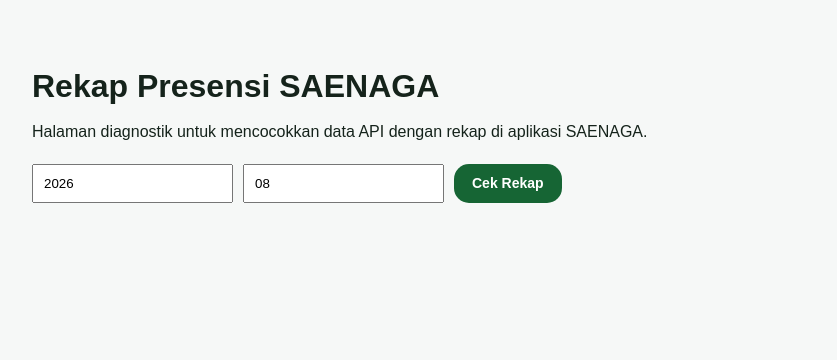
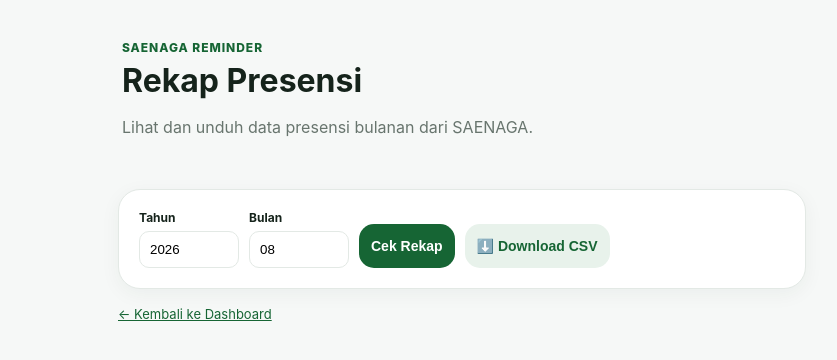
Before and after one commit to Santosa-Dev1507/reminder-saenaga, a Next.js app: page /rekap in a window 1280 px wide. Shown: the top 360 px of the page, without its empty margins (178-1015 px from the left). Built offline with nearby package versions, Linux system fonts and the light colour scheme.

Commit message:
feat: restore rekap bulanan - table view, CSV download, back link, app styles

```diff
--- a/app/rekap/page.tsx
+++ b/app/rekap/page.tsx
@@ -1,31 +1,108 @@
- "use client";
+"use client";
+import { useState } from "react";
 
-import {useState} from "react";
+export default function RekapPage() {
+  const now = new Date();
+  const [year, setYear] = useState(String(now.getFullYear()));
+  const [month, setMonth] = useState(String(now.getMonth() + 1).padStart(2, "0"));
+  const [data, setData] = useState<any>(null);
+  const [loading, setLoading] = useState(false);
 
-export default function RekapPage(){
-  const [year,setYear]=useState("2026");
-  const [month,setMonth]=useState("08");
-  const [data,setData]=useState<any>(null);
-  const [loading,setLoading]=useState(false);
-
-  async function load(){
+  async function load() {
     setLoading(true);
-    try{
-      const r=await fetch(`/api/rekap?tahun=${year}&bulan=${month}`,{cache:"no-store"});
+    try {
+      const r = await fetch(`/api/rekap?tahun=${year}&bulan=${month.padStart(2,"0")}`, { cache: "no-store" });
       setData(await r.json());
-    }finally{setLoading(false)}
+    } finally {
+      setLoading(false);
+    }
   }
 
-  return <main style={{maxWidth:900,margin:"40px auto",padding:20,fontFamily:"Arial,sans-serif"}}>
-    <h1>Rekap Presensi SAENAGA</h1>
-    <p>Halaman diagnostik untuk mencocokkan data API dengan rekap di aplikasi SAENAGA.</p>
-    <div style={{display:"flex",gap:10,flexWrap:"wrap",margin:"20px 0"}}>
-      <input value={year} onChange={e=>setYear(e.target.value)} style={{padding:10}} placeholder="Tahun"/>
-      <input value={month} onChange={e=>setMonth(e.target.value)} style={{padding:10}} placeholder="Bulan"/>
-      <button onClick={load} disabled={loading} style={{padding:"10px 18px"}}>{loading?"Memuat...":"Cek Rekap"}</button>
-    </div>
-    {data && <pre style={{whiteSpace:"pre-wrap",background:"#f5f5f5",padding:16,borderRadius:10,overflow:"auto"}}>
-      {JSON.stringify(data,null,2)}
-    </pre>}
-  </main>
+  function download() {
+    window.location.href = `/api/rekap/csv?tahun=${year}&bulan=${month.padStart(2,"0")}`;
+  }
+
+  const rows: any[] = data?.rows || [];
+  const columns: string[] = rows.length > 0 ? Object.keys(rows[0]) : [];
+
+  return (
+    <main className="container">
+      <section className="hero">
+        <div className="brand">SAENAGA REMINDER</div>
+        <h1>Rekap Presensi</h1>
+        <p>Lihat dan unduh data presensi bulanan dari SAENAGA.</p>
+      </section>
+
+      <section className="card">
+        <div className="rekapControls">
+          <label>
+            Tahun
+            <input
+              value={year}
+              onChange={e => setYear(e.target.value)}
+              inputMode="numeric"
+              maxLength={4}
+            />
+          </label>
+          <label>
+            Bulan
+            <input
+              value={month}
+              onChange={e => setMonth(e.target.value)}
+              inputMode="numeric"
+              maxLength={2}
+            />
+          </label>
+          <button onClick={load} disabled={loading}>
+            {loading ? "Memuat..." : "Cek Rekap"}
+          </button>
+          <button className="secondary" onClick={download}>
+            ⬇️ Download CSV
+          </button>
+        </div>
+
+        {data && (
+          <>
+            <div className="notice" style={{ marginTop: 16 }}>
+              {data.ok
+                ? `✅ Data ditemukan: ${rows.length} baris.`
+                : `❌ ${data.message || "Gagal mengambil rekap."}`}
+            </div>
+
+            {data.ok && rows.length > 0 && (
+              <div className="tableWrap">
+                <table>
+                  <thead>
+                    <tr>{columns.map(k => <th key={k}>{k}</th>)}</tr>
+                  </thead>
+                  <tbody>
+                    {rows.map((row: any, i: number) => (
+                      <tr key={i}>
+                        {columns.map(k => <td key={k}>{String(row?.[k] ?? "")}</td>)}
+                      </tr>
+                    ))}
+                  </tbody>
+                </table>
+              </div>
+            )}
+
+            {data.ok && rows.length === 0 && (
+              <p className="muted" style={{ marginTop: 12 }}>Tidak ada data presensi untuk periode ini.</p>
+            )}
+
+            <details style={{ marginTop: 16 }}>
+              <summary style={{ cursor: "pointer", fontSize: 13, color: "var(--muted)" }}>
+                Respons API mentah (diagnostik)
+              </summary>
+              <pre>{JSON.stringify(data, null, 2)}</pre>
+            </details>
+          </>
+        )}
+      </section>
+
+      <p style={{ marginTop: 16, fontSize: 13 }}>
+        <a href="/">← Kembali ke Dashboard</a>
+      </p>
+    </main>
+  );
 }
```
